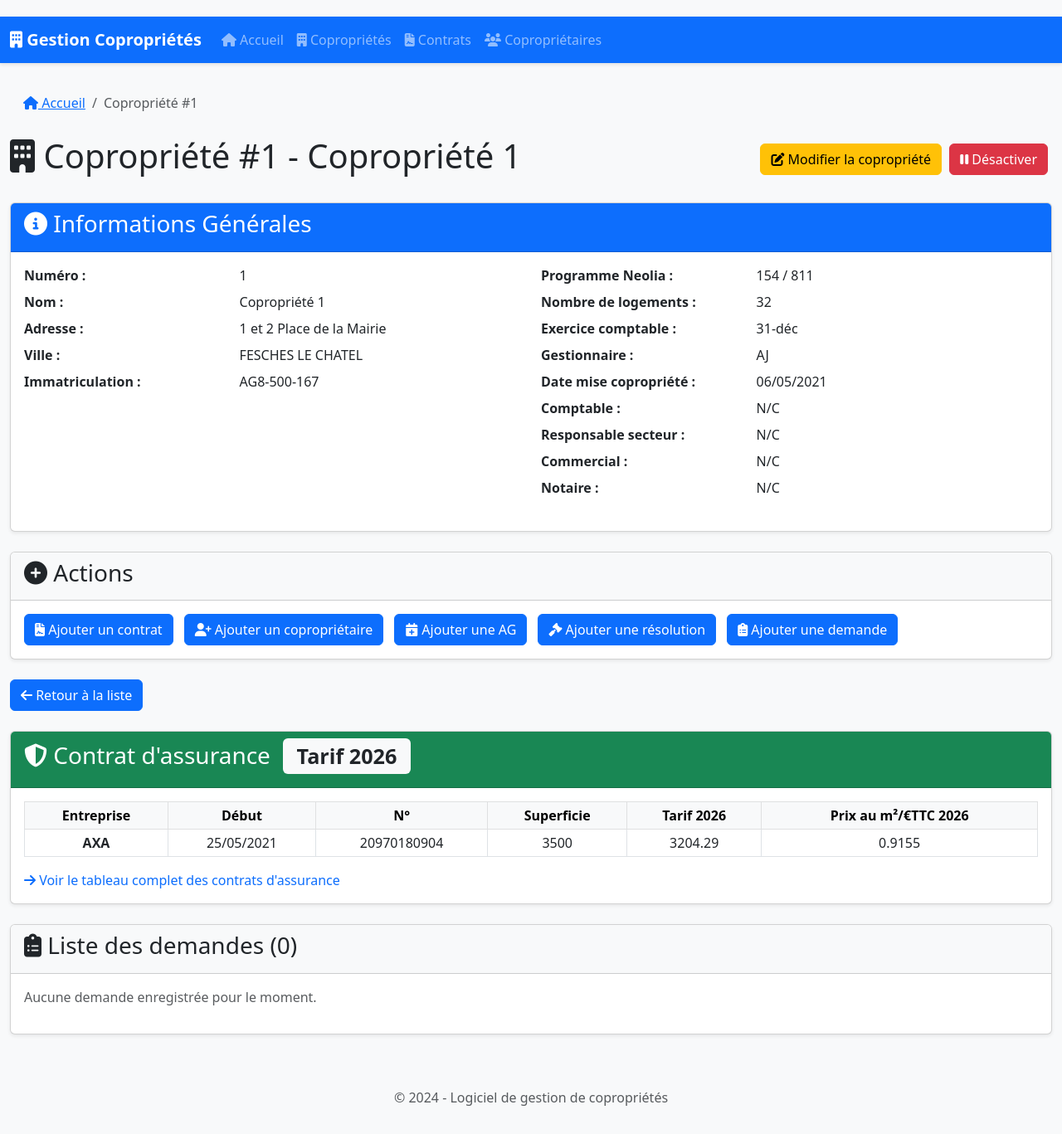
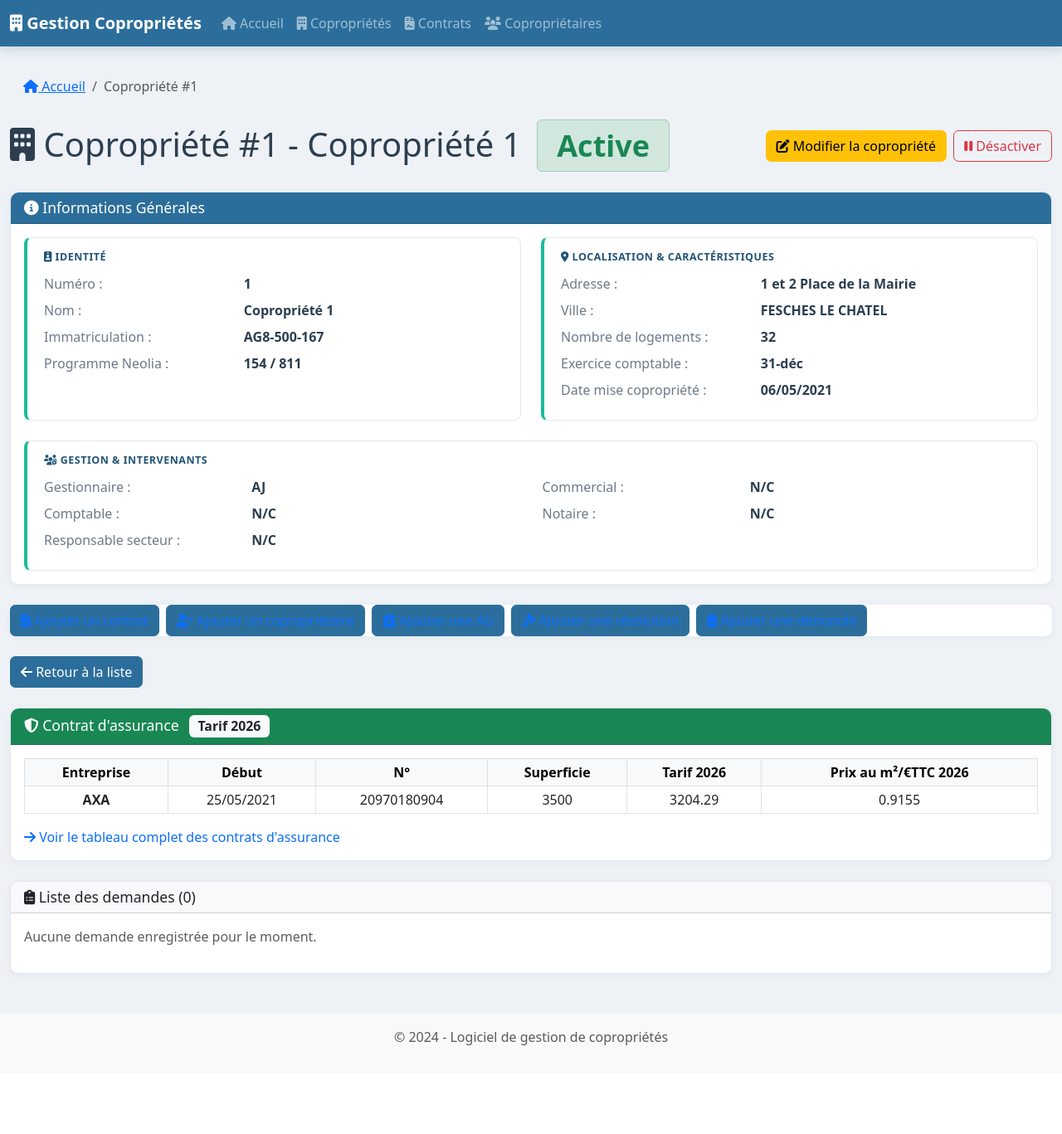
Before and after one commit to Keko-creator/copro_manager, a Flask app: page /copropriete/1 in a window 1280 px wide. Shown: the whole page at 83% size. After the commit the page ends 1260 px from the top, so only its background shows below. Run offline with Flask 3, Linux system fonts and the light colour scheme; data comes from the database, SQL or seed files in the repository; data that the repository does not hold is empty.

Commit message:
Fiche copro: reorganise les infos generales en blocs thematiques + rafraichissement esthetique
Co-authored-by: Keko-creator <Keko-creator@users.noreply.github.com>

```diff
--- a/copro_manager/static/css/style.css
+++ b/copro_manager/static/css/style.css
@@ -1,19 +1,81 @@
 /* Custom styles for Copro Manager */
+
+:root {
+    --copro-primary: #2c6e9b;
+    --copro-primary-dark: #215477;
+    --copro-accent: #1abc9c;
+    --copro-bg: #eef2f6;
+    --copro-border: #e3e8ef;
+}
 
 /* Body and general styles */
 body {
-    padding-top: 20px;
-    background-color: #f8f9fa;
+    padding-top: 0;
+    background-color: var(--copro-bg);
+    color: #2c3e50;
+}
+
+/* Navbar */
+.navbar.bg-primary,
+.navbar-dark.bg-primary {
+    background-color: var(--copro-primary) !important;
+}
+
+.navbar {
+    margin-bottom: 24px;
+    box-shadow: 0 4px 12px rgba(33, 84, 119, 0.18);
 }
 
 /* Card styles */
 .card {
     margin-bottom: 20px;
-    box-shadow: 0 0.125rem 0.25rem rgba(0, 0, 0, 0.075);
+    border: 1px solid var(--copro-border);
+    border-radius: 0.6rem;
+    box-shadow: 0 2px 8px rgba(33, 84, 119, 0.06);
 }
 
 .card-header {
     font-weight: 600;
+    border-top-left-radius: 0.6rem !important;
+    border-top-right-radius: 0.6rem !important;
+}
+
+.card-header.bg-primary {
+    background-color: var(--copro-primary) !important;
+}
+
+.card-header h3 {
+    font-size: 1.1rem;
+    margin: 0;
+}
+
+/* Sous-blocs d'informations (fiche copropriété) */
+.info-block {
+    background-color: #fff;
+    border: 1px solid var(--copro-border);
+    border-left: 4px solid var(--copro-accent);
+    border-radius: 0.5rem;
+    padding: 1rem 1.25rem;
+    height: 100%;
+}
+
+.info-block-title {
+    text-transform: uppercase;
+    letter-spacing: 0.04em;
+    font-size: 0.78rem;
+    font-weight: 700;
+    color: var(--copro-primary-dark);
+    margin-bottom: 0.75rem;
+}
+
+.info-block dl dt {
+    color: #6c7a89;
+    font-weight: 500;
+}
+
+.info-block dl dd {
+    font-weight: 600;
+    color: #2c3e50;
 }
 
 /* Table styles */
@@ -37,7 +99,21 @@ body {
 
 /* Button styles */
 .btn {
-    margin-right: 5px;
+    border-radius: 0.4rem;
+}
+
+.btn-primary,
+.btn-outline-primary {
+    --bs-btn-bg: var(--copro-primary);
+    --bs-btn-border-color: var(--copro-primary);
+    --bs-btn-hover-bg: var(--copro-primary-dark);
+    --bs-btn-hover-border-color: var(--copro-primary-dark);
+    --bs-btn-active-bg: var(--copro-primary-dark);
+    --bs-btn-active-border-color: var(--copro-primary-dark);
+}
+
+.btn-primary {
+    --bs-btn-color: #fff;
 }
 
 .btn-sm {
@@ -54,11 +130,6 @@ body {
     font-weight: 500;
 }
 
-/* Navbar styles */
-.navbar {
-    margin-bottom: 20px;
-    box-shadow: 0 2px 4px rgba(0, 0, 0, 0.1);
-}
 
 .navbar-brand {
     font-weight: 600;
--- a/copro_manager/templates/copropriete.html
+++ b/copro_manager/templates/copropriete.html
@@ -12,15 +12,21 @@
             </ol>
         </nav>
 
-        <div class="d-flex justify-content-between align-items-center mb-4">
-            <h1><i class="fas fa-building"></i> Copropriété #{{ copropriete.numero }} - {{ copropriete.nom }}</h1>
-            <div>
+        <div class="d-flex flex-wrap justify-content-between align-items-center mb-4 gap-2">
+            <h1 class="mb-0"><i class="fas fa-building"></i> Copropriété #{{ copropriete.numero }} - {{ copropriete.nom }}
+                {% if copropriete.est_active %}
+                    <span class="badge bg-success-subtle text-success border border-success-subtle ms-2">Active</span>
+                {% else %}
+                    <span class="badge bg-secondary-subtle text-secondary border border-secondary-subtle ms-2">Désactivée</span>
+                {% endif %}
+            </h1>
+            <div class="d-flex gap-2">
                     <a href="{{ url_for('edit_copropriete', copro_id=copropriete.id) }}" class="btn btn-warning">
                         <i class="fas fa-edit"></i> Modifier la copropriété
                     </a>
                 {% if copropriete.est_active %}
                     <form method="POST" action="{{ url_for('toggle_active', copro_id=copropriete.id) }}" class="d-inline">
-                        <button type="submit" class="btn btn-danger">
+                        <button type="submit" class="btn btn-outline-danger">
                             <i class="fas fa-pause"></i> Désactiver
                         </button>
                     </form>
@@ -38,42 +44,65 @@
 
 <div class="card mb-4">
     <div class="card-header bg-primary text-white">
-        <h3><i class="fas fa-info-circle"></i> Informations Générales</h3>
+        <h3 class="mb-0"><i class="fas fa-info-circle"></i> Informations Générales</h3>
     </div>
     <div class="card-body">
-        <div class="row">
+        <div class="row g-4">
+            <!-- Bloc Identité -->
             <div class="col-md-6">
-                <dl class="row">
+                <div class="info-block h-100">
+                    <h6 class="info-block-title"><i class="fas fa-id-badge"></i> Identité</h6>
+                    <dl class="row mb-0">
                         <dt class="col-sm-5">Numéro :</dt>
                         <dd class="col-sm-7">{{ copropriete.numero }}</dd>
                         <dt class="col-sm-5">Nom :</dt>
                         <dd class="col-sm-7">{{ copropriete.nom }}</dd>
+                        <dt class="col-sm-5">Immatriculation :</dt>
+                        <dd class="col-sm-7">{{ copropriete.immatriculation or 'N/C' }}</dd>
+                        <dt class="col-sm-5">Programme Neolia :</dt>
+                        <dd class="col-sm-7">{{ copropriete.programme_neolia or 'N/C' }}</dd>
+                    </dl>
+                </div>
+            </div>
+
+            <!-- Bloc Localisation & caractéristiques -->
+            <div class="col-md-6">
+                <div class="info-block h-100">
+                    <h6 class="info-block-title"><i class="fas fa-map-marker-alt"></i> Localisation &amp; caractéristiques</h6>
+                    <dl class="row mb-0">
                         <dt class="col-sm-5">Adresse :</dt>
                         <dd class="col-sm-7">{{ copropriete.adresse }}</dd>
                         <dt class="col-sm-5">Ville :</dt>
                         <dd class="col-sm-7">{{ copropriete.ville }}</dd>
-                    <dt class="col-sm-5">Immatriculation :</dt>
-                    <dd class="col-sm-7">{{ copropriete.immatriculation or 'N/C' }}</dd>
-                </dl>
-            </div>
-            <div class="col-md-6">
-                <dl class="row">
-                    <dt class="col-sm-5">Programme Neolia :</dt>
-                    <dd class="col-sm-7">{{ copropriete.programme_neolia or 'N/C' }}</dd>
                         <dt class="col-sm-5">Nombre de logements :</dt>
                         <dd class="col-sm-7">{{ copropriete.nombre_logements or 0 }}</dd>
                         <dt class="col-sm-5">Exercice comptable :</dt>
                         <dd class="col-sm-7">{{ copropriete.exercice_comptable or 'N/C' }}</dd>
-                    <dt class="col-sm-5">Gestionnaire :</dt>
-                    <dd class="col-sm-7">{{ copropriete.gestionnaire or 'N/C' }}</dd>
                         <dt class="col-sm-5">Date mise copropriété :</dt>
                         <dd class="col-sm-7">
                             {{ copropriete.date_mise_copropriete.strftime('%d/%m/%Y') if copropriete.date_mise_copropriete else 'N/C' }}
                         </dd>
+                    </dl>
+                </div>
+            </div>
+
+            <!-- Bloc Gestion & intervenants -->
+            <div class="col-md-12">
+                <div class="info-block h-100">
+                    <h6 class="info-block-title"><i class="fas fa-users-cog"></i> Gestion &amp; intervenants</h6>
+                    <div class="row">
+                        <div class="col-md-6">
+                            <dl class="row mb-0">
+                                <dt class="col-sm-5">Gestionnaire :</dt>
+                                <dd class="col-sm-7">{{ copropriete.gestionnaire or 'N/C' }}</dd>
                                 <dt class="col-sm-5">Comptable :</dt>
                                 <dd class="col-sm-7">{{ copropriete.comptable or 'N/C' }}</dd>
                                 <dt class="col-sm-5">Responsable secteur :</dt>
                                 <dd class="col-sm-7">{{ copropriete.responsable_secteur or 'N/C' }}</dd>
+                            </dl>
+                        </div>
+                        <div class="col-md-6">
+                            <dl class="row mb-0">
                                 <dt class="col-sm-5">Commercial :</dt>
                                 <dd class="col-sm-7">{{ copropriete.commercial or 'N/C' }}</dd>
                                 <dt class="col-sm-5">Notaire :</dt>
@@ -83,27 +112,27 @@
                     </div>
                 </div>
             </div>
+        </div>
+    </div>
+</div>
 
 <!-- Boutons pour ajouter des éléments -->
-<div class="card mb-4">
-    <div class="card-header bg-light">
-        <h3><i class="fas fa-plus-circle"></i> Actions</h3>
-    </div>
-    <div class="card-body">
+<div class="card mb-4 border-0">
+    <div class="card-body p-0">
         <div class="d-flex flex-wrap gap-2">
-            <button type="button" class="btn btn-primary" data-bs-toggle="modal" data-bs-target="#addContratModal">
+            <button type="button" class="btn btn-outline-primary" data-bs-toggle="modal" data-bs-target="#addContratModal">
                 <i class="fas fa-file-contract"></i> Ajouter un contrat
             </button>
-            <button type="button" class="btn btn-primary" data-bs-toggle="modal" data-bs-target="#addCoproprietaireModal">
+            <button type="button" class="btn btn-outline-primary" data-bs-toggle="modal" data-bs-target="#addCoproprietaireModal">
                 <i class="fas fa-user-plus"></i> Ajouter un copropriétaire
             </button>
-            <button type="button" class="btn btn-primary" data-bs-toggle="modal" data-bs-target="#addAGModal">
+            <button type="button" class="btn btn-outline-primary" data-bs-toggle="modal" data-bs-target="#addAGModal">
                 <i class="fas fa-calendar-plus"></i> Ajouter une AG
             </button>
-            <button type="button" class="btn btn-primary" data-bs-toggle="modal" data-bs-target="#addResolutionModal">
+            <button type="button" class="btn btn-outline-primary" data-bs-toggle="modal" data-bs-target="#addResolutionModal">
                 <i class="fas fa-gavel"></i> Ajouter une résolution
             </button>
-            <button type="button" class="btn btn-primary" data-bs-toggle="modal" data-bs-target="#addDemandeModal">
+            <button type="button" class="btn btn-outline-primary" data-bs-toggle="modal" data-bs-target="#addDemandeModal">
                 <i class="fas fa-clipboard-list"></i> Ajouter une demande
             </button>
         </div>
```
Lines whose indentation alone changed are shown as unchanged.
